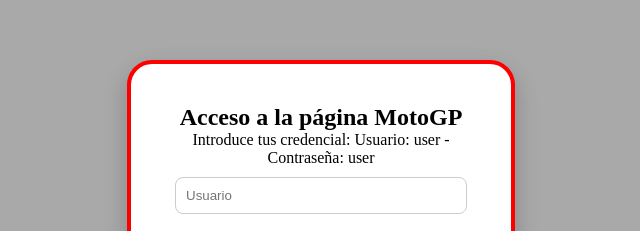
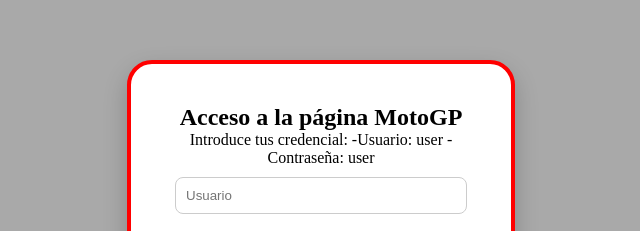
Before and after one commit to hugocabaallero/Proyecto-Web, a plain HTML site: page Proyecto_Hugo_Caballero_HTML+CSS+JS/index.html in a window 1280 px wide. Shown: the part 185-416 px from the top of the page, 319-959 px from the left. Drawn offline with Linux system fonts and the light colour scheme.

Commit message:
Update index.html

```diff
--- a/Proyecto_Hugo_Caballero_HTML+CSS+JS/index.html
+++ b/Proyecto_Hugo_Caballero_HTML+CSS+JS/index.html
@@ -14,8 +14,10 @@
         <div class="caja-login">
             <h2>Acceso a la página MotoGP</h2>
             <p>Introduce tus credencial:
-            Usuario: user
-             - Contraseña: user
+
+            -Usuario: user
+
+            - Contraseña: user
             </p>
 
             <input type="text" id="usuario" placeholder="Usuario">
```
